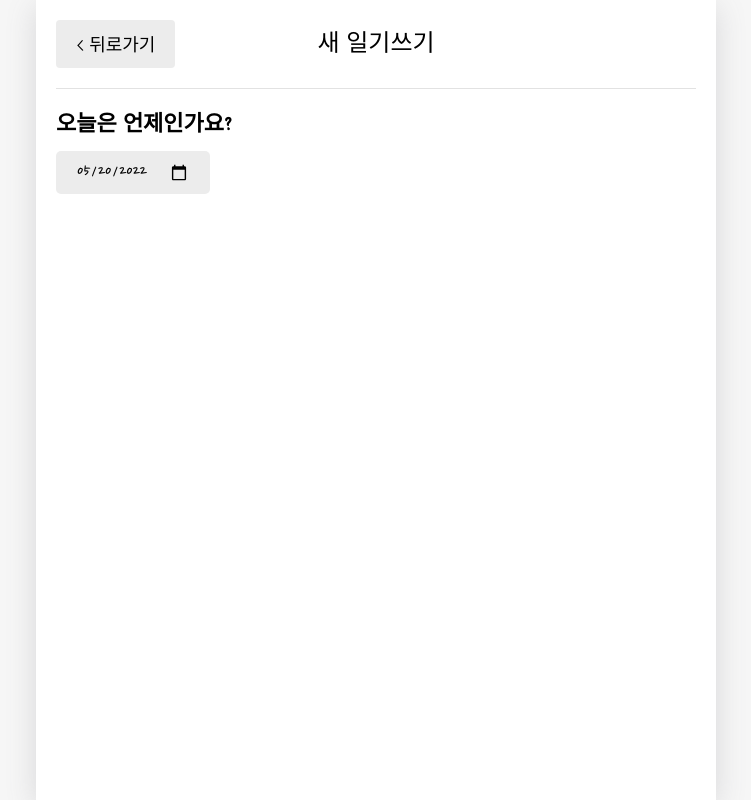
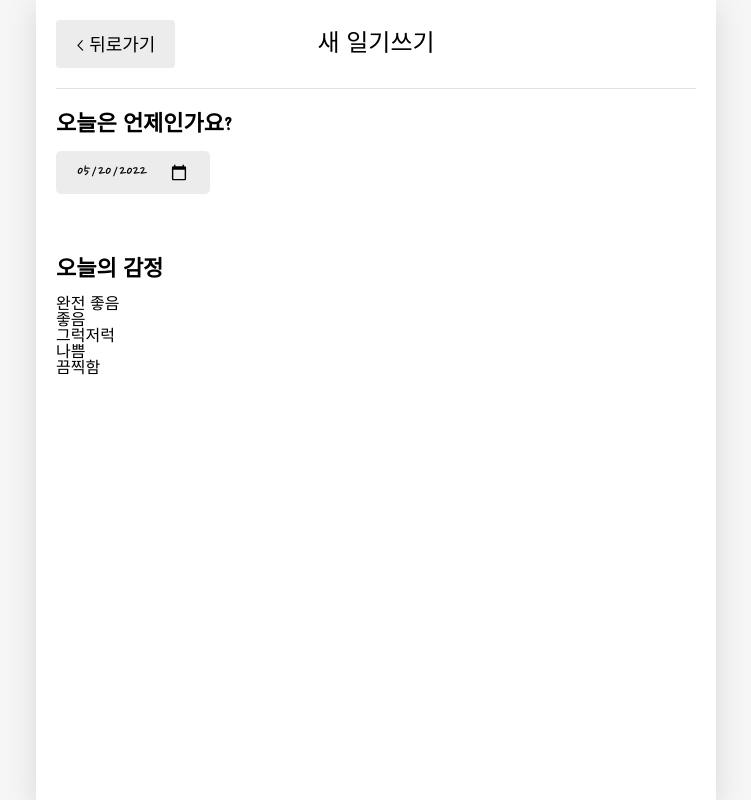
Before and after one commit to productuidev/emotion-diary, a React (Create React App) app: page /new in a window 1280 px wide. Shown: the whole page, without its empty margins (264-1015 px from the left). Built offline with nearby package versions, Linux system fonts and the light colour scheme.

Commit message:
create emotionList

```diff
--- a/src/components/DiaryEditor.js
+++ b/src/components/DiaryEditor.js
@@ -3,6 +3,37 @@ import { useNavigate } from "react-router-dom";
 
 import MyHeader from "./MyHeader";
 import MyButton from "./MyButton";
+
+const env = process.env;
+env.PUBLIC_URL = env.PUBLIC_URL || '';
+
+const emotionList = [
+  {
+    emotion_id : 1,
+    emotion_img : process.env.PUBLIC_URL + `/assets/emotion1.png`,
+    emotion_descript : '완전 좋음'
+  },
+  {
+    emotion_id : 2,
+    emotion_img : process.env.PUBLIC_URL + `/assets/emotion2.png`,
+    emotion_descript : '좋음'
+  },
+  {
+    emotion_id : 3,
+    emotion_img : process.env.PUBLIC_URL + `/assets/emotion3.png`,
+    emotion_descript : '그럭저럭'
+  },
+  {
+    emotion_id : 4,
+    emotion_img : process.env.PUBLIC_URL + `/assets/emotion4.png`,
+    emotion_descript : '나쁨'
+  },
+  {
+    emotion_id : 5,
+    emotion_img : process.env.PUBLIC_URL + `/assets/emotion5.png`,
+    emotion_descript : '끔찍함'
+  },
+]
 
 const getStringDate = (date) => {
   return date.toISOString().slice(0, 10);
@@ -29,6 +60,14 @@ const DiaryEditor = () => {
               onChange={(e)=>setDate(e.target.value)} />
           </div>
         </section>
+        <section>
+          <h4>오늘의 감정</h4>
+          <div className="inputBox emotionListWrapper">
+            {emotionList.map((it)=>(
+              <div key={it.emotion_id}>{it.emotion_descript}</div>
+            ))}
+          </div>
+        </section>
       </div>
     </div>
   );
```
